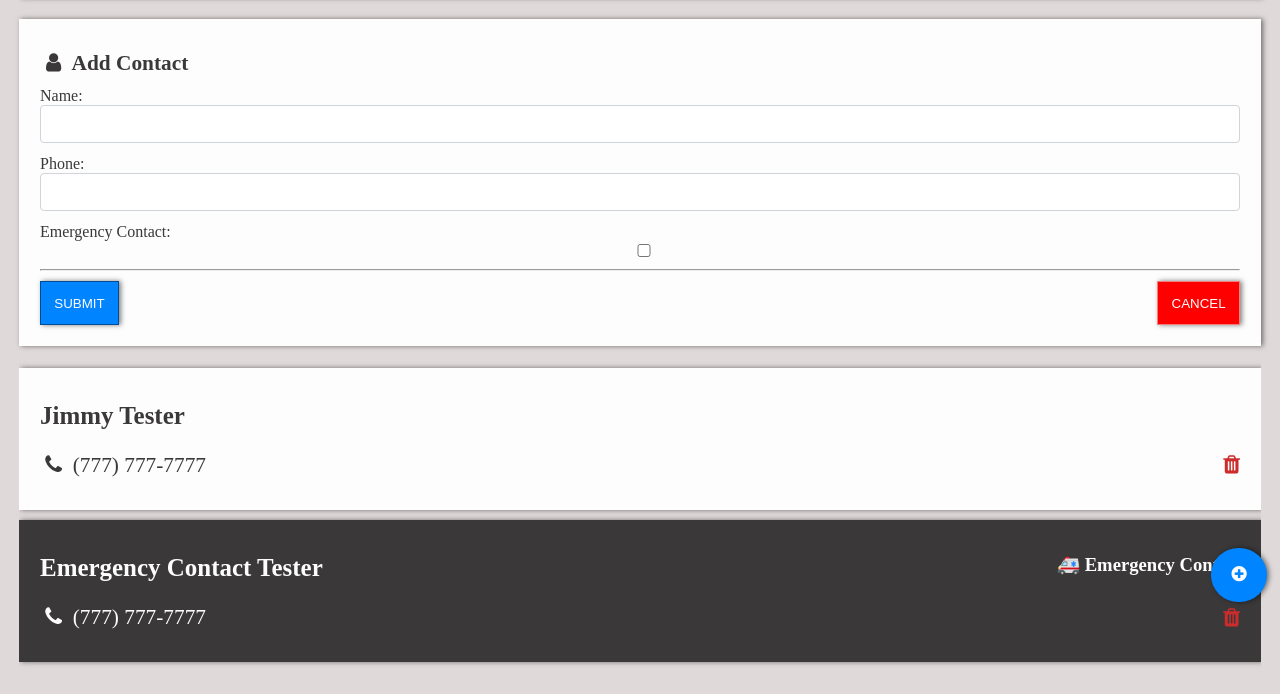
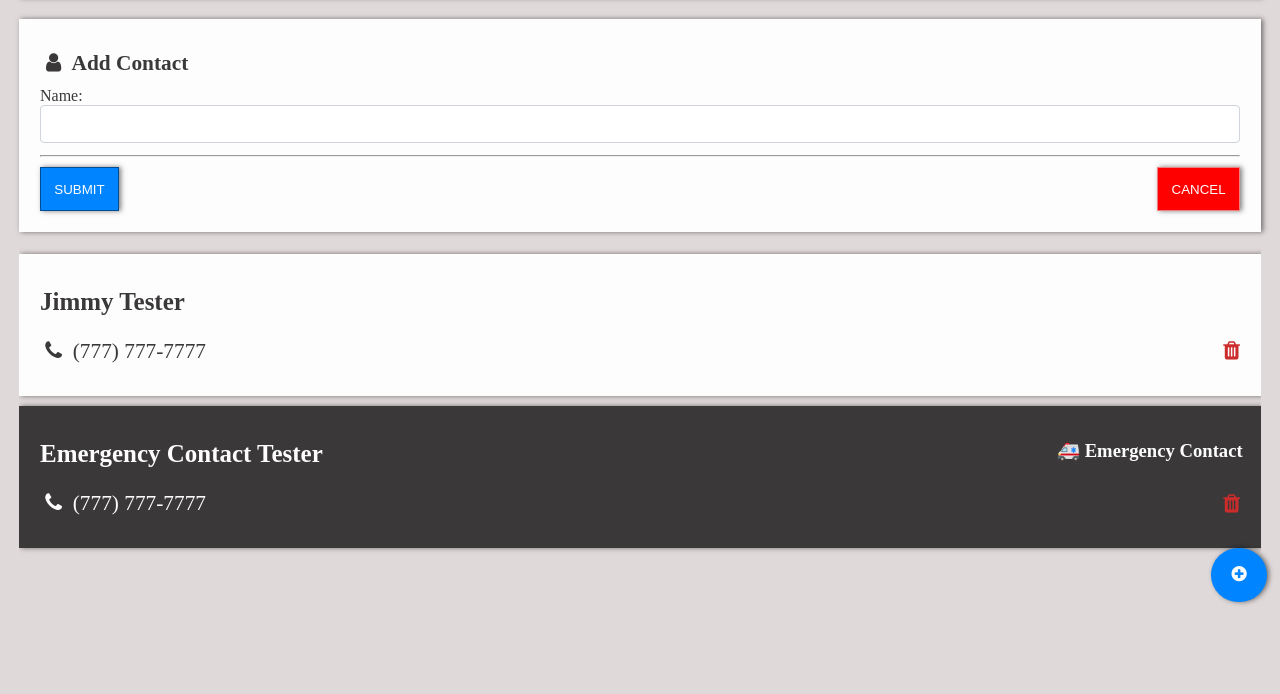
Before and after one commit to zbarnes32/contact-list, a plain HTML site: page index.html in a window 1280 px wide. Shown: the part 185-879 px from the top of the page. After the commit the page ends 800 px from the top, so only its background shows below. Drawn offline with Linux system fonts and the light colour scheme.

Commit message:
Update index.html

```diff
--- a/index.html
+++ b/index.html
@@ -39,15 +39,6 @@
         <input type="text" name="name">
       </div>
 
-      <div>
-        <label for="phone">Phone:</label>
-        <input type="text" name="phone">
-      </div>
-      <div>
-        <label for="emergency-contact">Emergency Contact:</label>
-        <input type="checkbox" name="emergencyContact">
-      </div>
-
       <hr>
       <div class="d-flex space-between">
         <button type="submit">Submit</button>
```
